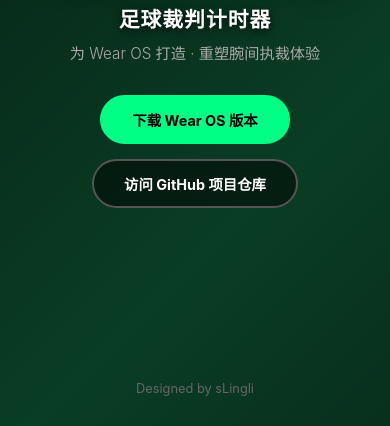
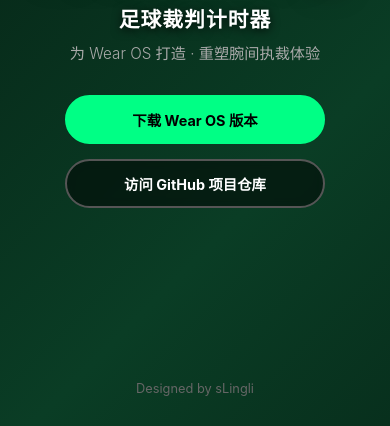
Before and after one commit to sLingli/reflog-website, a plain HTML site: page RefLog-Web/index.html in a window 390 px wide. Shown: the part 418-844 px from the top of the page. Drawn offline with Linux system fonts and the light colour scheme.

```diff
--- a/RefLog-Web/index.html
+++ b/RefLog-Web/index.html
@@ -130,7 +130,10 @@
             background: #00FF85;
             color: #000;
             text-decoration: none;
-            padding: 15px 40px;
+            padding: 15px 0;
+            width: 280px;
+            box-sizing: border-box;
+            text-align: center;
             border-radius: 50px;
             border: 2px solid #00FF85;
             font-weight: bold;
@@ -149,7 +152,10 @@
             background: rgba(0, 0, 0, 0.5);
             color: #fff;
             text-decoration: none;
-            padding: 15px 40px;
+            padding: 15px 0;
+            width: 280px;
+            box-sizing: border-box;
+            text-align: center;
             border-radius: 50px;
             border: 2px solid #555;
             font-weight: bold;
@@ -184,8 +190,8 @@
             .text-log { margin-left: 8px; }
             .title { font-size: 1.3rem; }
             .subtitle { font-size: 0.95rem; }
-            .github-btn { padding: 12px 30px; font-size: 0.9rem; }
-            .download-btn { padding: 12px 30px; font-size: 0.9rem; }
+            .github-btn { padding: 12px 0; font-size: 0.9rem; width: 260px; }
+            .download-btn { padding: 12px 0; font-size: 0.9rem; width: 260px; }
             .lang-switch { top: 20px; right: 20px; }
         }
 
```
